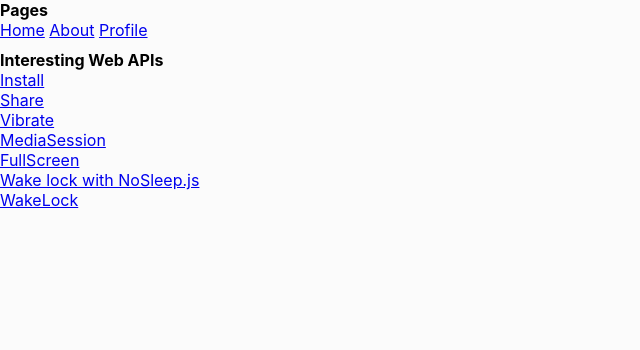
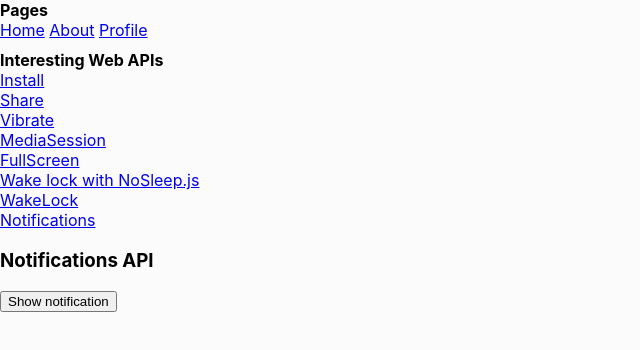
Before and after one commit to yTakkar/modern-web-apis, a React (Create React App) app: page /api/notifications in a window 1280 px wide. Shown: the top 350 px of the page, without its empty margins (0-640 px from the left). Built offline with nearby package versions, Linux system fonts and the light colour scheme.

Commit message:
feat: notifications

```diff
--- a/src/App.js
+++ b/src/App.js
@@ -22,6 +22,7 @@ const MediaSession = RouteLoader(React.lazy(() => import('./pages/apis/MediaSess
 const FullScreen = RouteLoader(React.lazy(() => import('./pages/apis/FullScreen')))
 const ScreenNoSleep = RouteLoader(React.lazy(() => import('./pages/apis/NoSleep')))
 const WakeLock = RouteLoader(React.lazy(() => import('./pages/apis/WakeLock')))
+const Notifications = RouteLoader(React.lazy(() => import('./pages/apis/Notifications')))
 
 function App() {
   return (
@@ -36,13 +37,14 @@ function App() {
 
         <div className='api-links' style={{ marginTop: 10 }}>
           <h4>Interesting Web APIs</h4>
-          <Link to='/install' >Install</Link>
+          <Link to='/api/install' >Install</Link>
           <Link to='/api/share'>Share</Link>
           <Link to='/api/vibrate'>Vibrate</Link>
           <Link to='/api/media-session'>MediaSession</Link>
           <Link to='/api/fullscreen'>FullScreen</Link>
           <Link to='/api/screen-no-sleep'>Wake lock with NoSleep.js</Link>
           <Link to='/api/wakelock'>WakeLock</Link>
+          <Link to='/api/notifications'>Notifications</Link>
         </div>
 
         <div>
@@ -50,14 +52,15 @@ function App() {
             <Route path='/' exact component={Home}  />
             <Route path='/about' exact component={About}  />
             <Route path='/profile' component={Profile} />
-            <Route path='/install' component={Install} />
 
+            <Route path='/api/install' component={Install} />
             <Route path='/api/share' component={Share} />
             <Route path='/api/vibrate' component={Virate} />
             <Route path='/api/media-session' component={MediaSession} />
             <Route path='/api/fullscreen' component={FullScreen} />
             <Route path='/api/screen-no-sleep' component={ScreenNoSleep} />
             <Route path='/api/wakelock' component={WakeLock} />
+            <Route path='/api/notifications' component={Notifications} />
           </Switch>
         </div>
 
--- /dev/null
+++ b/src/pages/apis/Notifications.jsx
@@ -0,0 +1,44 @@
+import React, { useState } from 'react'
+
+const Notifications = props => {
+  const [errorMessage, setErrorMessage] = useState('')
+
+  const notify = () => {
+    new Notification('Hi', {
+      body: 'Body',
+    })
+  }
+
+  const showNotification = () => {
+    if (!window.Notification) {
+      setErrorMessage('This browser does not support notification API')
+    } else {
+      if (Notification.permission === 'granted') {
+        notify()
+      } else if (Notification.permission !== 'denied') {
+        Notification.requestPermission()
+          .then(permission => {
+            if (permission === 'granted') {
+              notify()
+            }
+          })
+          .catch(err => {
+            setErrorMessage(err)
+          })
+      }
+    }
+  }
+
+  return (
+    <div>
+      <h3>Notifications API</h3>
+      <button onClick={showNotification} >Show notification</button>
+
+      <div>
+        {errorMessage && `Error: ${errorMessage}`}
+      </div>
+    </div>
+  )
+}
+
+export default Notifications;
```
